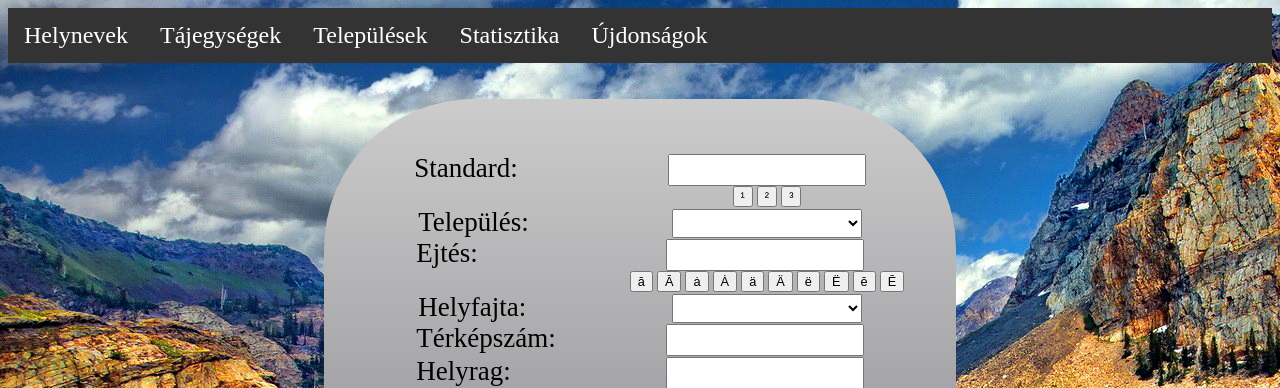
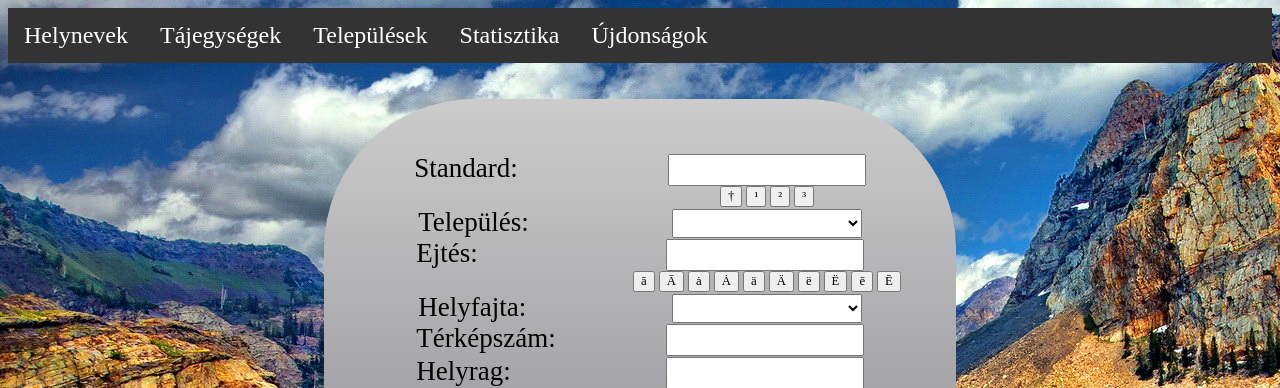
Before and after one commit to bjudob/Hely_hello_world, a PHP site: page /ui/helynevek/helynevek_add.php in a window 1280 px wide. Shown: the top 388 px of the page. Run offline with PHP 8.4, Linux system fonts and the light colour scheme; data that the repository does not hold is empty; some libraries are stand-ins or nearby versions.

Commit message:
† add cross button and css

```diff
--- a/css/helynevek_show.css
+++ b/css/helynevek_show.css
@@ -64,4 +64,5 @@ tr:nth-child(odd) {background: #FFF}
 
 .charButton{
     font-size: 80%;
+    font-family: "Times New Roman";
 }
--- a/css/mainpage.css
+++ b/css/mainpage.css
@@ -70,6 +70,7 @@ input[type="text"]
 {
     font-size:22px;
     width: 30%;
+	font-family: "Times New Roman";
 }
 
 select{
--- a/ui/helynevek/helynevek_add.php
+++ b/ui/helynevek/helynevek_add.php
@@ -152,6 +152,7 @@
                     <input id="standardInput" type = "text" name = "standard" class="inputfield"/>
                     <br>
                     <label class="inputlabel"></label>
+                    <input class="charButton" value="†" type = "button" onclick="addIndex('†');"></button>
                     <input class="charButton" value="¹" type = "button" onclick="addIndex('¹');"></button>
                     <input class="charButton" value="²" type = "button" onclick="addIndex('²');"></button>
                     <input class="charButton" value="³" type = "button" onclick="addIndex('³');"></button>
--- a/ui/helynevek/helynevek_details.php
+++ b/ui/helynevek/helynevek_details.php
@@ -162,6 +162,7 @@
                     <input id="standardInput" type = "text" name = "standard" class="inputfield" value="<?php echo $helynev->standard; ?>"/>
                     <br>
                     <label class="inputlabel"></label>
+                    <input class="charButton" value="†" type = "button" onclick="addIndex('†');"></button>
                     <input class="charButton" value="¹" type = "button" onclick="addIndex('¹');"></button>
                     <input class="charButton" value="²" type = "button" onclick="addIndex('²');"></button>
                     <input class="charButton" value="³" type = "button" onclick="addIndex('³');"></button>
```
